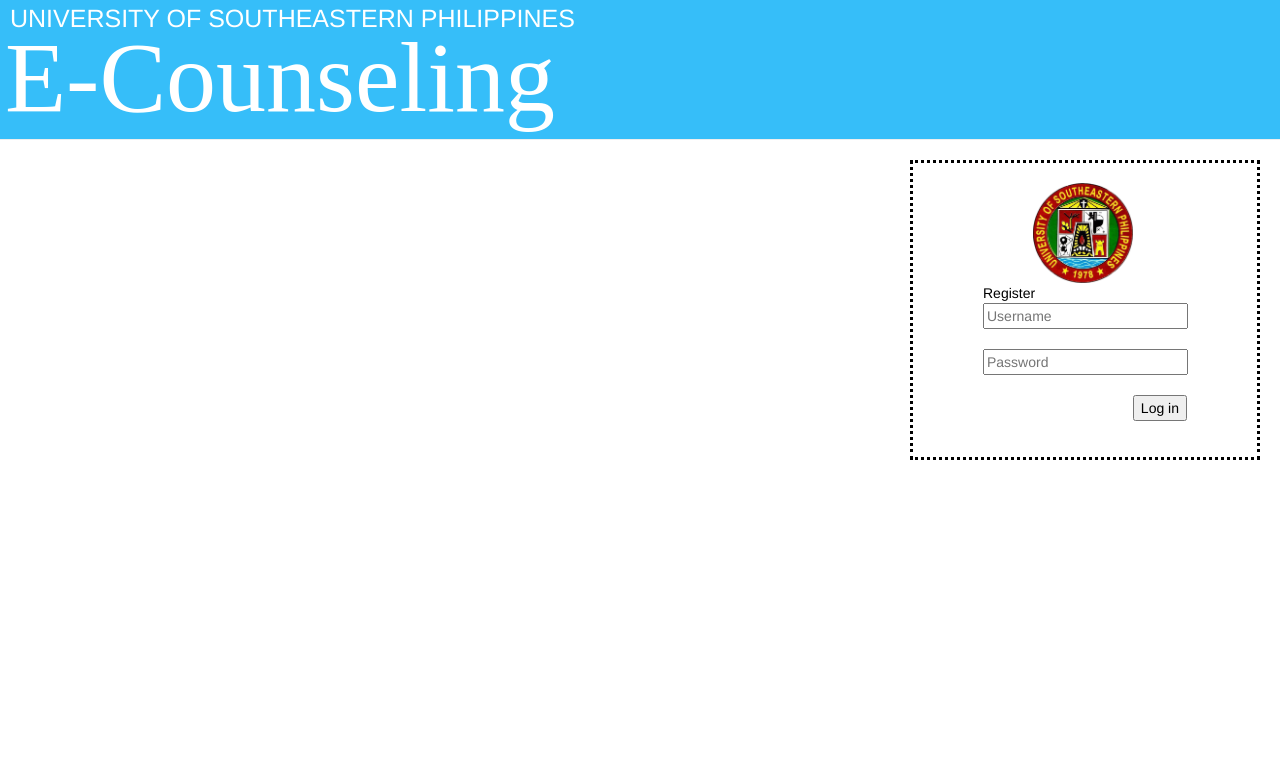
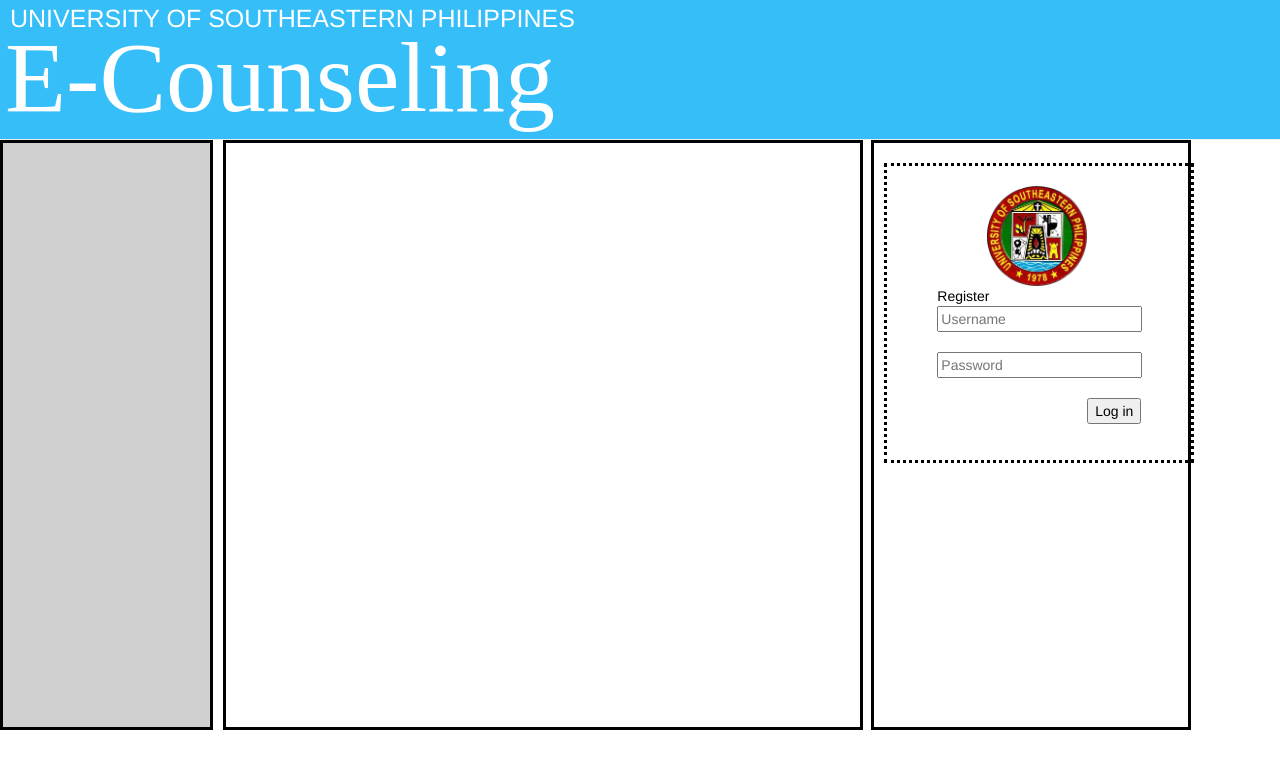
Before and after one commit to RaineCagape/USeP_Online_Guidance_Counseling, a PHP site: page / in a window 1280 px wide; the page is wider, and only the part inside the window is pictured. Shown: the top 769 px of that part. Run offline with PHP 8.4, Linux system fonts and the light colour scheme.

Commit message:
initial page body

```diff
--- a/css/header.css
+++ b/css/header.css
@@ -1,12 +1,11 @@
 body{
-
 	color: black;
 
 }
 
 .page-header{
-
 	margin-top: 0px;
+	margin-bottom: 0px;
 	color: white;
 	padding: 55px 60px;
 	background-color: #36bef9;
@@ -32,14 +31,37 @@ h3{
 	left: 5px;
 	position: absolute;
 }
+
+.col-xs-2{
+
+	margin: 0 5px 0 0;
+	height: 590px;
+	background-color: #D0D0D0;
+	border-color: black;
+	border-style: solid;
+}
+
+.col-md-6{
+	margin: 0px 3px 0 5px;
+	height: 590px;
+	border-color: black;
+	border-style: solid;
+}
+
+.col-md-3{
+	margin: 0px 5px;
+	height: 590px;
+	padding: 20px 10px;
+	border-color: black;
+	border-style: solid;
+}
+
 .form-group{
-	float: right;
-	margin-right: 20px;
 	border-style: dotted;
 	border-color: black;
-	width: 350px;
+	width: 310px;
 	height: 300px;
-	padding: 20px 70px;
+	padding: 20px 50px;
 }
 .button{
 	float: right;
--- a/index.html
+++ b/index.html
@@ -24,14 +24,30 @@
 		 <h3>E-Counseling</h3>
 	</div>
 
-	<div class="form-group">
+	<div class="col-xs-2">
+	</div>
+
+	<div class="col-md-6">
+
+
+	</div>
+
+	<div class="col-md-3">
+
 		<form>
+
+			<div class="form-group">
 			<img src="images/usep.png" class="logo"><br>
 			<!--pag link lang dri-->Register
 			<input type="text" name="username" placeholder="Username" style="width: 205px"><br><br>
 			<input type="password" name="password" placeholder="Password" style="width: 205px" ><br> <br>
 			<button type="button" class="button">Log in</button>
+
 		</form>
+
+	</div>
+
+
 	</div>
 
 </body>
```
